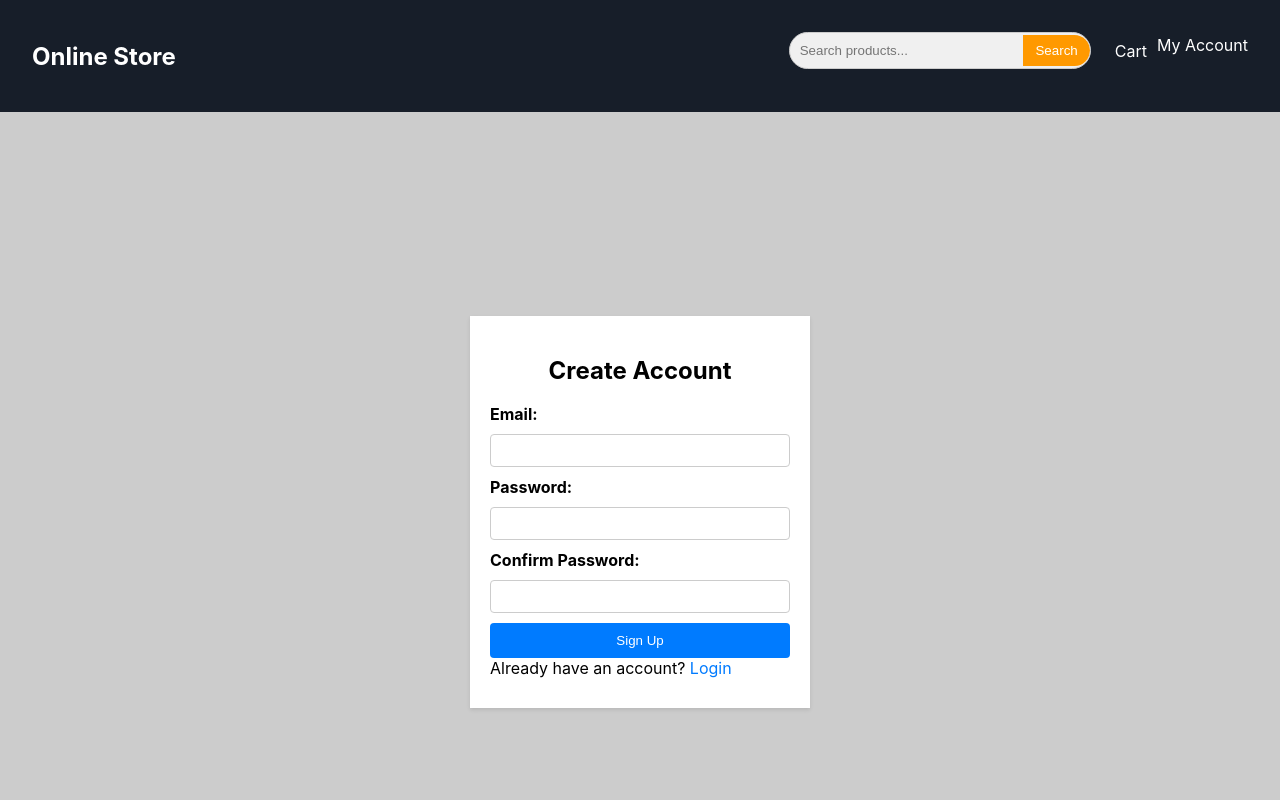
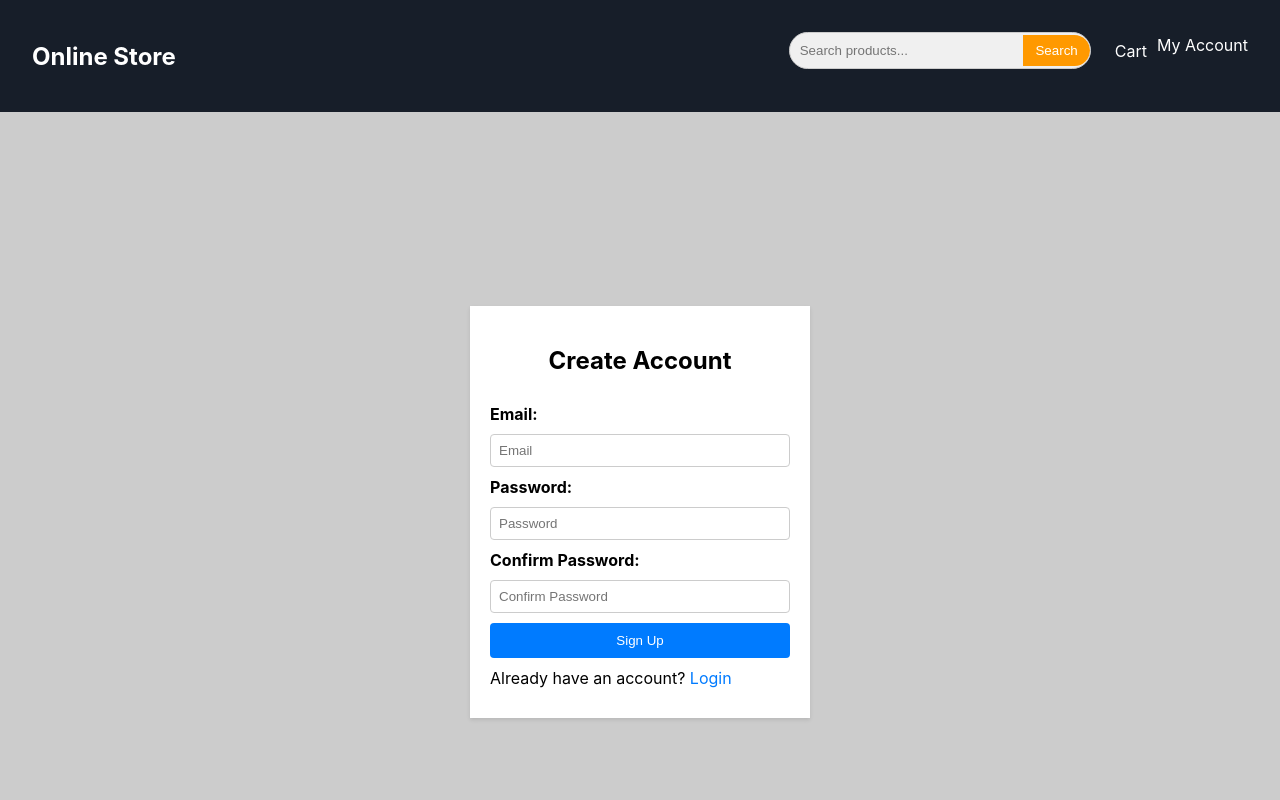
Before and after one commit to smsharon/online-store, a React (Create React App) app: page /signup in a window 1280 px wide. Shown: the top 800 px of the page. Built offline with nearby package versions, Linux system fonts and the light colour scheme; data requests are answered from the project's data file.

Commit message:
feat:add product details, update login and registration functionality

```diff
--- a/src/App.css
+++ b/src/App.css
@@ -183,3 +183,24 @@
     margin: 0 3%;
     padding-bottom: 10%;
   }
+  .product-link {
+    text-decoration: none;
+  }
+  .product-link p {
+    color: black;
+  }
+  .product-details-container {
+    display: flex;
+    justify-content: space-between;
+    align-items: flex-start;
+    padding: 20px;
+}
+
+.product-details-image img {
+    max-width: 100%;
+}
+
+.product-details-content {
+    flex: 1;
+    margin-left: 20px;
+}
--- a/src/App.js
+++ b/src/App.js
@@ -6,6 +6,7 @@ import Signup from "./components/Signup";
 import Cart from "./components/Cart";
 import Footer from "./components/Footer";
 import ProductList from "./components/ProductList";
+import ProductDetails from "./components/ProductDetails";
 import './App.css';
 
 
@@ -29,8 +30,10 @@ function App() {
       <Route path="/login" element= {<Login />}/>
       <Route path="/signup" element= {<Signup />}/>
       <Route path="/cart" element={<Cart cartItems={cartItems} removeFromCart={removeFromCart} />} />
+      <Route path="/product/:productId" element={<ProductDetails />} />
+      <Route path="/" element={<ProductList />} />
     </Routes>
-    <ProductList />
+
       <Footer />
       </div>
 
--- a/src/components/Login.js
+++ b/src/components/Login.js
@@ -1,17 +1,56 @@
-import React from 'react';
-import { Link } from 'react-router-dom';
+import React, {useState} from 'react';
+import { Link, useNavigate } from 'react-router-dom';
 
 function Login() {
+  const [email, setEmail] = useState('');
+  const [password, setPassword] = useState('');
+  const [errorMessage, setErrorMessage] = useState('');
+  const navigate = useNavigate();
+
+  const handleLogin = async (e) => {
+    e.preventDefault();
+
+    try {
+      const response = await fetch('http://localhost:8002/login', {
+        method: 'POST',
+        headers: {
+          'Content-Type': 'application/json',
+        },
+        body: JSON.stringify({ email, password }),
+      });
+
+      if (response.ok) {
+        // Login successful, handle success scenario
+        navigate('/'); // Redirect to home page
+      } else {
+        setErrorMessage('Invalid email or password');
+      }
+    } catch (error) {
+      console.error('Error during login:', error);
+    }
+  };
+
   return (
     <div className="login-container">
       <div className='form-container'>
       <h2>Login</h2>
-      <form>
+      <form onSubmit={handleLogin}>
         <label htmlFor="email">Email:</label>
-        <input type="email" id="email" />
+        <input
+          type="email"
+          placeholder="Email"
+          value={email}
+          onChange={(e) => setEmail(e.target.value)}
+        />
         <label htmlFor="password">Password:</label>
-        <input type="password" id="password" />
-        <button>Login</button>
+        <input
+          type="password"
+          placeholder="Password"
+          value={password}
+          onChange={(e) => setPassword(e.target.value)}
+        />
+        {errorMessage && <p className="error-message">{errorMessage}</p>}
+        <button type="submit">Login</button>
       </form>
       <p>
         No account? <Link to="/signup">Create account</Link>
--- /dev/null
+++ b/src/components/ProductDetails.js
@@ -0,0 +1,47 @@
+
+import React, { useState, useEffect } from 'react';
+import { useParams } from 'react-router-dom'; // Import useParams to get the product ID from the URL
+
+const ProductDetails = () => {
+    const { productId } = useParams(); // Get the product ID from the URL parameter
+    const [productDetails, setProductDetails] = useState(null);
+
+    useEffect(() => {
+        // Fetch detailed product information using the product ID
+        fetch(`http://localhost:8002/products/${productId}`)
+            .then((res) => res.json())
+            .then((data) => setProductDetails(data));
+    }, [productId]);
+
+    if (!productDetails) {
+        return <p>Loading...</p>; // Show loading message while fetching data
+    }
+    const specificationsList = productDetails.specifications.split(';');
+
+
+    return (
+        <div className="product-details-container">
+
+            <div className="product-details-image">
+               <img src={productDetails.image} alt="product" />
+            </div>
+            <div className="product-details-content">
+               <h2>{productDetails.name}</h2>
+               <p>Price: Ksh{productDetails.price}</p>
+               <p>Brand: {productDetails.brand}</p>
+               <p>Description: {productDetails.description}</p>
+             <div>
+                <p>Specifications:</p>
+                <ul>
+                    {specificationsList.map((spec, index) => (
+                        <li key={index}>{spec.trim()}</li>
+                    ))}
+                </ul>
+             </div>
+            </div>
+            <button>Add to Cart</button>
+        </div>
+    );
+}
+
+export default ProductDetails;
--- a/src/components/ProductList.js
+++ b/src/components/ProductList.js
@@ -1,4 +1,5 @@
 import React, { useState, useEffect } from 'react';
+import { Link } from 'react-router-dom';
 import image from "./Images/banner1.jpg";
 import './ProductList.css';
 
@@ -56,9 +57,11 @@ const ProductList = () => {
                 <div className="cards-container">
                 {todayDeals.map((i) => (
                     <div key={i.id} className="cards">
+                        <Link to={`/product/${i.id}`} className="product-link">
                         <img src={i.image} alt="product" />
                         <p>{i.name}</p>
                         <p>Ksh {i.price}</p>
+                        </Link>
                         <button>Add to Cart</button>
                     </div>
                 ))}
@@ -69,9 +72,11 @@ const ProductList = () => {
                 <div className="cards-container">
                 {flashSales.map((j) => (
                     <div key={j.id} className="cards">
+                        <Link to={`/product/${j.id}`} className="product-link">
                         <img src={j.image} alt="product" />
                         <p>{j.name}</p>
                         <p>Ksh {j.price}</p>
+                        </Link>
                         <button>Add to Cart</button>
                     </div>
                 ))}
@@ -82,9 +87,11 @@ const ProductList = () => {
                 <div className="cards-container">
                 {mostPopular.map((k) => (
                     <div key={k.id} className="cards">
+                        <Link to={`/product/${k.id}`} className="product-link">
                         <img src={k.image} alt="product" />
                         <p>{k.name}</p>
                         <p>Ksh {k.price}</p>
+                        </Link>
                         <button>Add to Cart</button>
                     </div>
                 ))}
--- a/src/components/Signup.js
+++ b/src/components/Signup.js
@@ -1,23 +1,83 @@
-import React from 'react';
+import React, {useState} from 'react';
 import { Link } from 'react-router-dom';
 
 function SignUp() {
+  const [email, setEmail] = useState('');
+  const [password, setPassword] = useState('');
+  const [confirmPassword, setConfirmPassword] = useState('');
+  const [errorMessage, setErrorMessage] = useState('');
+  const [isRegistered, setIsRegistered] = useState(false);
+
+  const handleRegister = async (e) => {
+    e.preventDefault();
+
+    if (password !== confirmPassword) {
+      setErrorMessage('Passwords do not match');
+      return;
+    }
+
+    try {
+      const response = await fetch('http://localhost:8002/register', {
+        method: 'POST',
+        headers: {
+          'Content-Type': 'application/json',
+        },
+        body: JSON.stringify({ email, password }),
+      });
+
+      if (response.ok) {
+        setIsRegistered(true);
+      } else {
+        // Registration failed, handle error scenario
+      }
+    } catch (error) {
+      console.error('Error during registration:', error);
+    }
+  };
+
   return (
     <div className="signup-container">
+
       <div className='form-container'>
-      <h2>Create Account</h2>
-      <form>
+
+      {isRegistered ? (
+        <p>Registered successfully
+
+        Proceed to <Link to="/login">Login</Link>
+      </p>
+      ) : (
+      <form onSubmit={handleRegister}>
+        <h2>Create Account</h2>
         <label htmlFor="email">Email:</label>
-        <input type="email" id="email" />
+        <input
+            type="email"
+            placeholder="Email"
+            value={email}
+            onChange={(e) => setEmail(e.target.value)}
+          />
         <label htmlFor="password">Password:</label>
-        <input type="password" id="password" />
+        <input
+            type="password"
+            placeholder="Password"
+            value={password}
+            onChange={(e) => setPassword(e.target.value)}
+          />
         <label htmlFor="confirmPassword">Confirm Password:</label>
-        <input type="password" id="confirmPassword" />
-        <button>Sign Up</button>
-      </form>
-      <p>
+        <input
+            type="password"
+            placeholder="Confirm Password"
+            value={confirmPassword}
+            onChange={(e) => setConfirmPassword(e.target.value)}
+          />
+          {errorMessage && <p className="error-message">{errorMessage}</p>}
+        <button  type="submit">Sign Up</button>
+        <p>
         Already have an account? <Link to="/login">Login</Link>
       </p>
+      </form>
+
+      )}
+
       </div>
     </div>
   );
```
Also changed, not shown: db.json (+99 -39 lines).
